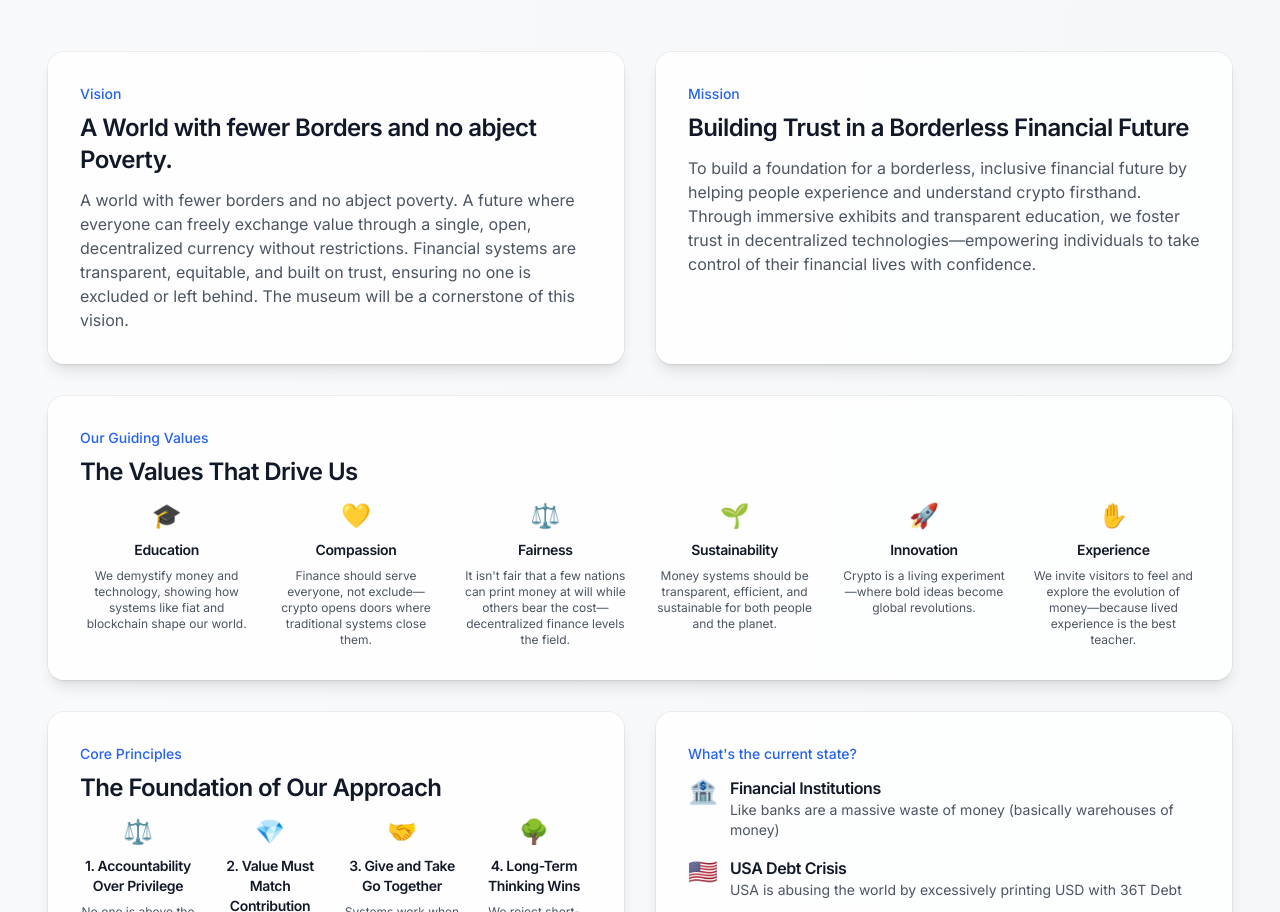
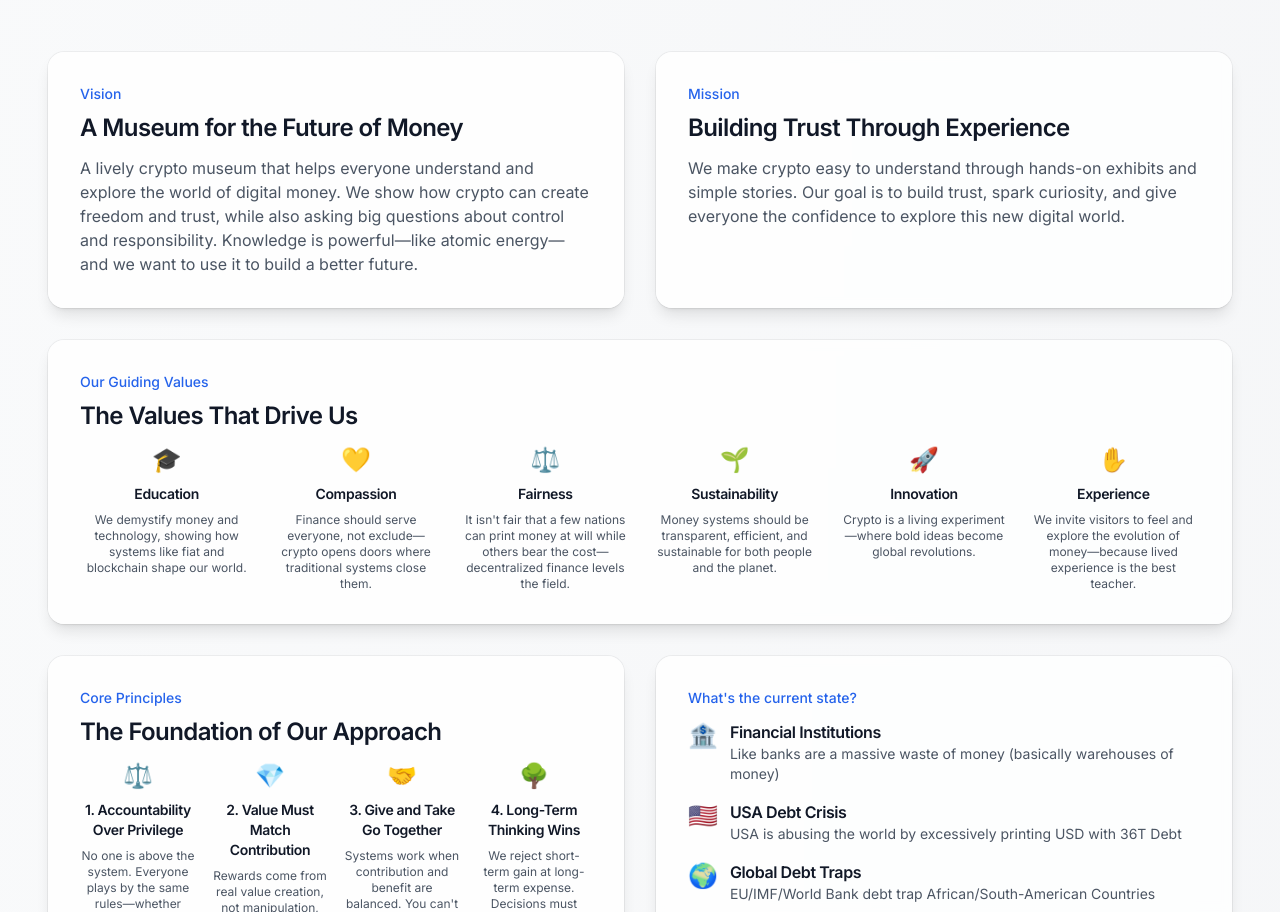
Before and after one commit to YelllowSunray/LucasCryptoMuseumProposal, a Next.js app: page / in a window 1280 px wide. Shown: the part 1450-2362 px from the top of the page. Built offline with nearby package versions, Linux system fonts and the light colour scheme.

Commit message:
mala bal

```diff
--- a/src/app/page.tsx
+++ b/src/app/page.tsx
@@ -584,14 +584,14 @@ export default function Home() {
           <div className="grid md:grid-cols-2 gap-8">
             <BentoCard
               eyebrow="Vision"
-              title="A World with fewer Borders and no abject Poverty."
-              description="A world with fewer borders and no abject poverty. A future where everyone can freely exchange value through a single, open, decentralized currency without restrictions. Financial systems are transparent, equitable, and built on trust, ensuring no one is excluded or left behind. The museum will be a cornerstone of this vision."
+              title="A Museum for the Future of Money"
+              description="A lively crypto museum that helps everyone understand and explore the world of digital money. We show how crypto can create freedom and trust, while also asking big questions about control and responsibility. Knowledge is powerful—like atomic energy—and we want to use it to build a better future."
               className="h-full"
             />
             <BentoCard
               eyebrow="Mission"
-              title="Building Trust in a Borderless Financial Future"
-              description="To build a foundation for a borderless, inclusive financial future by helping people experience and understand crypto firsthand. Through immersive exhibits and transparent education, we foster trust in decentralized technologies—empowering individuals to take control of their financial lives with confidence."
+              title="Building Trust Through Experience"
+              description="We make crypto easy to understand through hands-on exhibits and simple stories. Our goal is to build trust, spark curiosity, and give everyone the confidence to explore this new digital world."
               className="h-full"
             />
             <BentoCard
```
